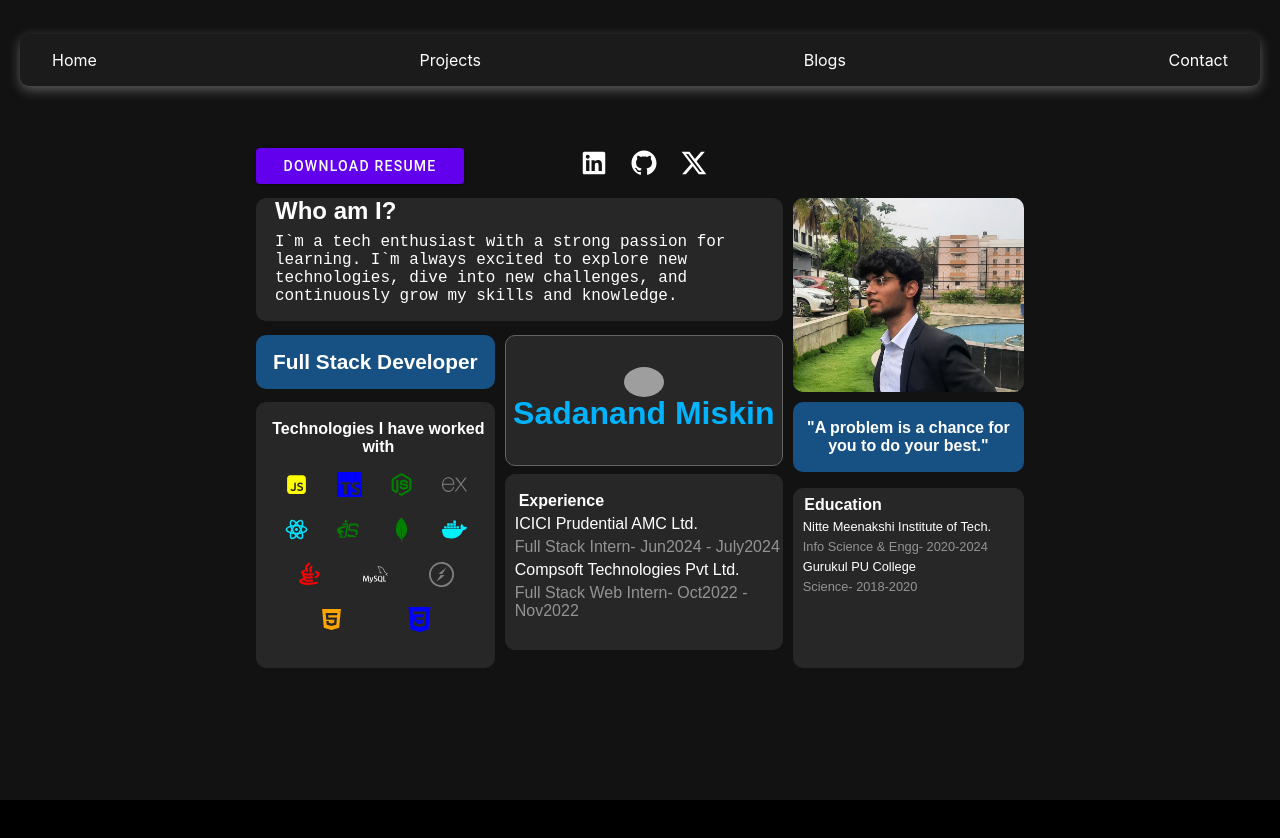
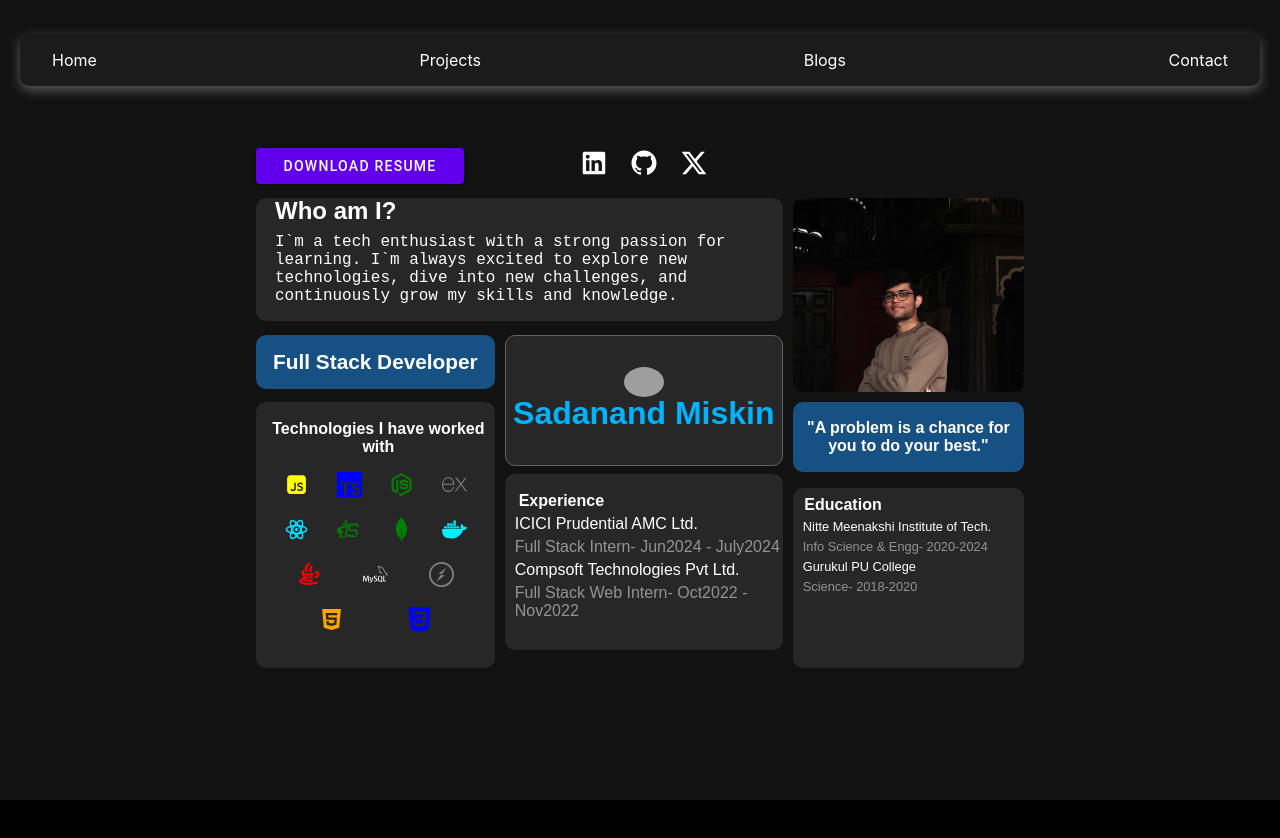
Before and after one commit to SadanandMiskin/portfolio-2.0, a React (Vite) app: page / in a window 1280 px wide. Shown: the top 838 px of the page. Built offline with nearby package versions, Linux system fonts and the light colour scheme; grey boxes are pictures that could not be loaded.

Commit message:
profile update

```diff
--- a/src/App.css
+++ b/src/App.css
@@ -181,7 +181,7 @@
 
 
 .image{
-  background-image: url('./assets/Photos/sa.jpeg');
+  background-image: url('./assets/Photos/sa.jpg');
   background-size: cover;
   grid-column: 6/ span 5;
   grid-row: 2 / span 2;
```
Also changed, not shown: src/assets/Photos/sa.jpg (added).
